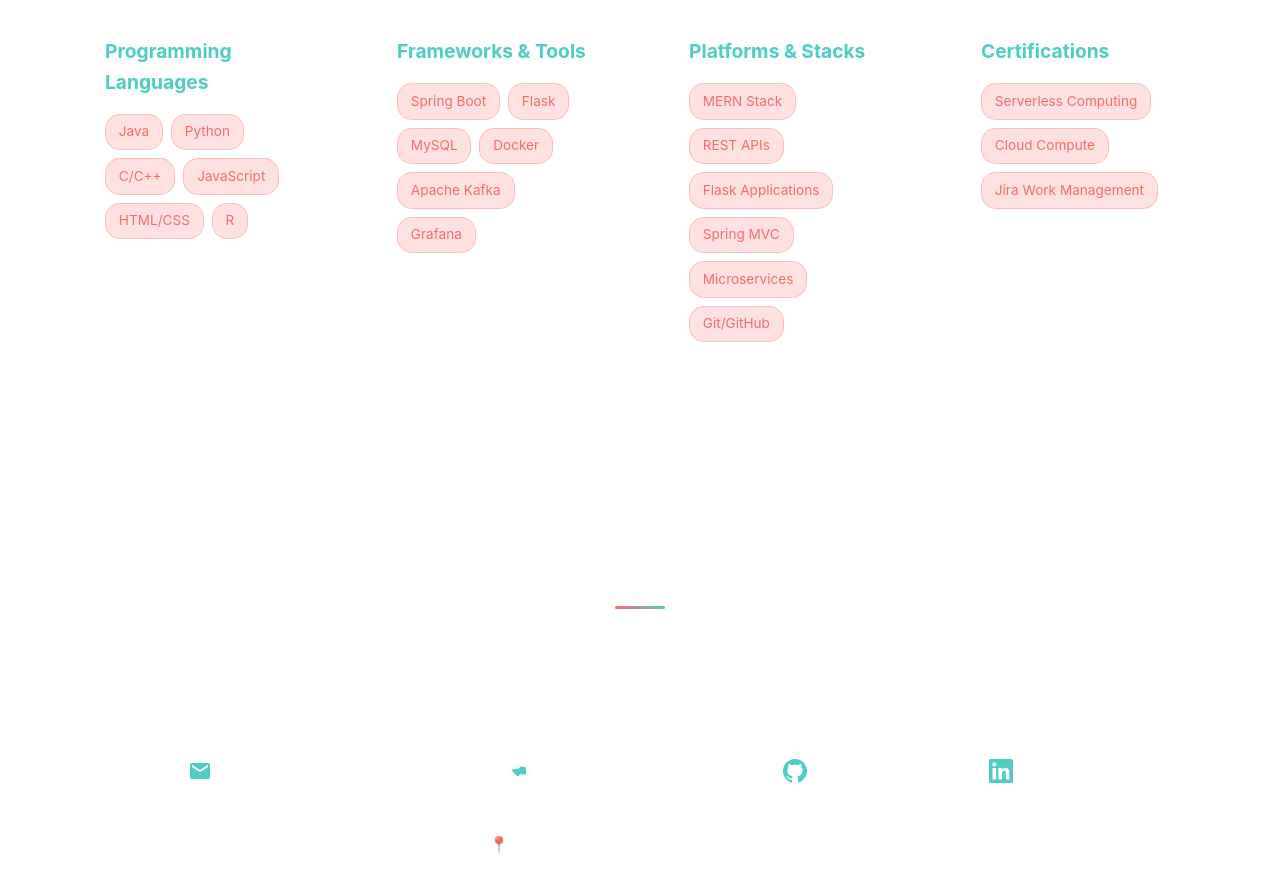
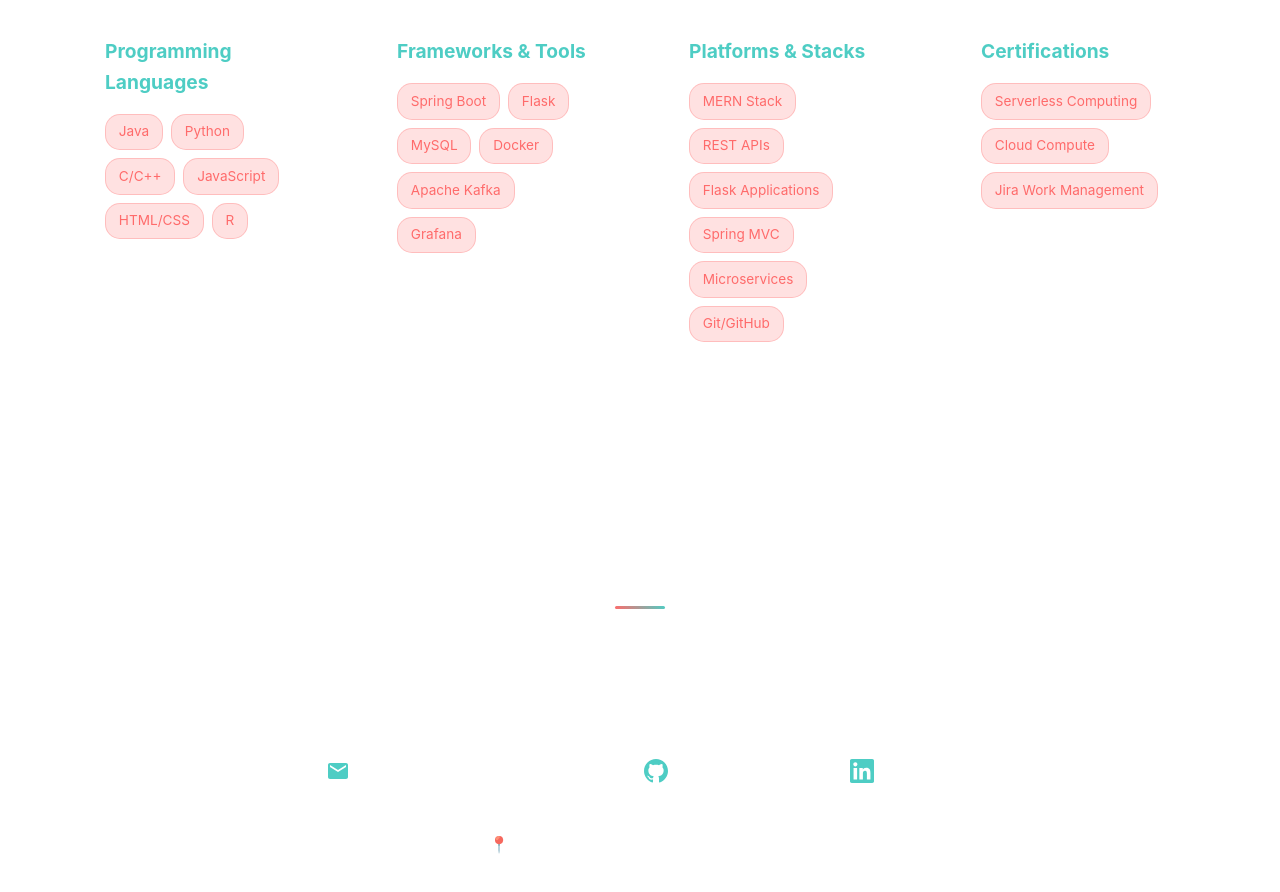
Before and after one commit to Omsaib07/Portfolio, a plain HTML site: page index.html in a window 1280 px wide. Shown: the part 3068-3960 px from the top of the page. Drawn offline with Linux system fonts and the light colour scheme.

Commit message:
removeNumber

```diff
--- a/index.html
+++ b/index.html
@@ -859,12 +859,7 @@
                         </svg>
                         <span>omsaib71@gmail.com</span>
                     </a>
-                    <a href="tel:+917775882781" class="contact-item">
-                        <svg class="contact-icon" viewBox="0 0 24 24" fill="currentColor">
-                            <path d="M6.62 10.79c1.44 2.83 3.76 5.14 6.59 6.59l2.2-2.2c.27-.27.67-.36 1.02-.24 1.12.37 2.33.57 3.57.57.55 0 1-.45 1-1V9c0-.55-.45-1-1-1-1.25 0-2.45-.2-3.57-.57-.35-.12-.75-.03-1.02.24l-2.2 2.2z"/>
-                        </svg>
-                        <span>+91 7775882781</span>
-                    </a>
+
                     <a href="https://github.com/Omsaib07" class="contact-item" target="_blank">
                         <svg class="contact-icon" viewBox="0 0 24 24" fill="currentColor">
                             <path d="M12 0c-6.626 0-12 5.373-12 12 0 5.302 3.438 9.8 8.207 11.387.599.111.793-.261.793-.577v-2.234c-3.338.726-4.033-1.416-4.033-1.416-.546-1.387-1.333-1.756-1.333-1.756-1.089-.745.083-.729.083-.729 1.205.084 1.839 1.237 1.839 1.237 1.07 1.834 2.807 1.304 3.492.997.107-.775.418-1.305.762-1.604-2.665-.305-5.467-1.334-5.467-5.931 0-1.311.469-2.381 1.236-3.221-.124-.303-.535-1.524.117-3.176 0 0 1.008-.322 3.301 1.23.957-.266 1.983-.399 3.003-.404 1.02.005 2.047.138 3.006.404 2.291-1.552 3.297-1.23 3.297-1.23.653 1.653.242 2.874.118 3.176.77.84 1.235 1.911 1.235 3.221 0 4.609-2.807 5.624-5.479 5.921.43.372.823 1.102.823 2.222v3.293c0 .319.192.694.801.576 4.765-1.589 8.199-6.086 8.199-11.386 0-6.627-5.373-12-12-12z"/>
```
